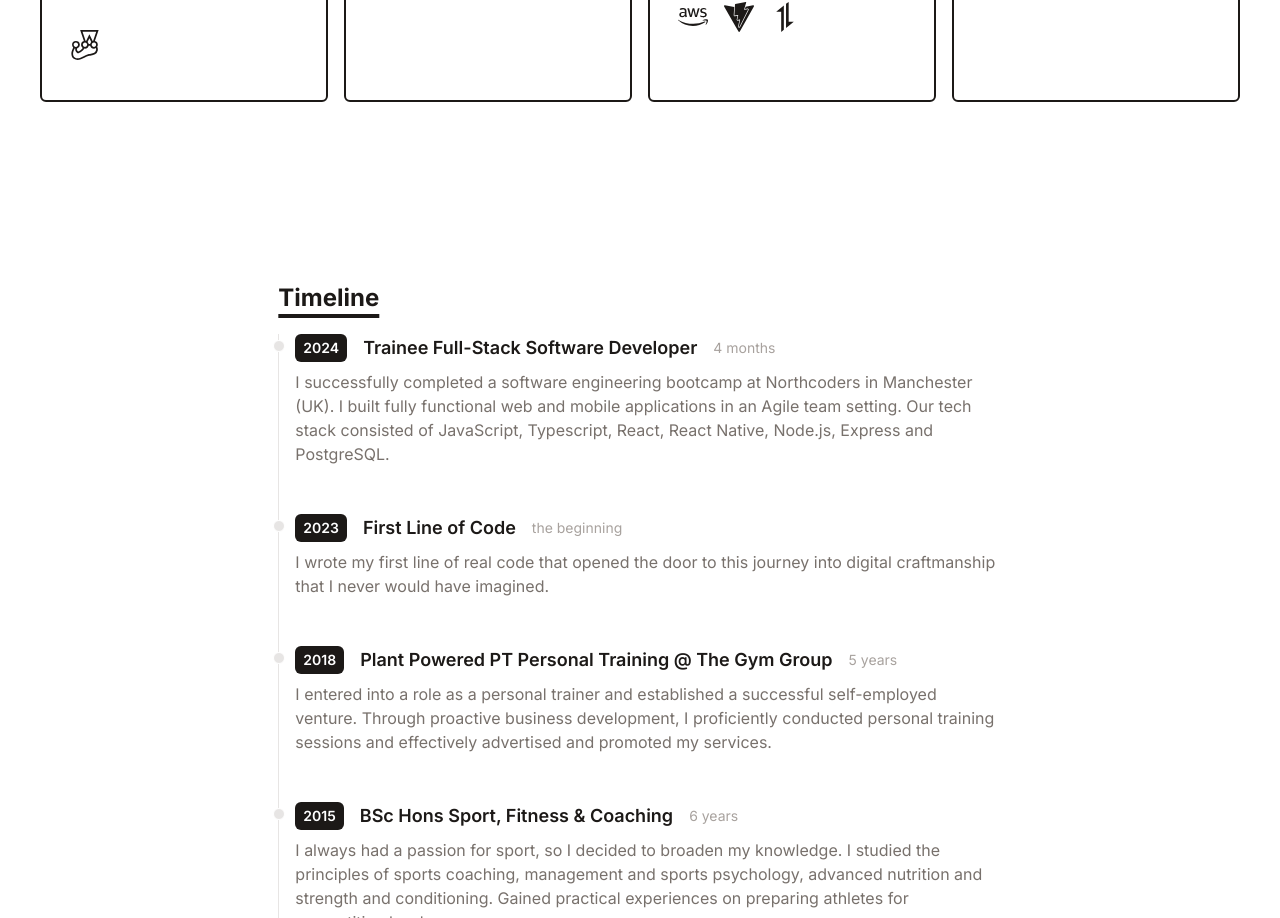
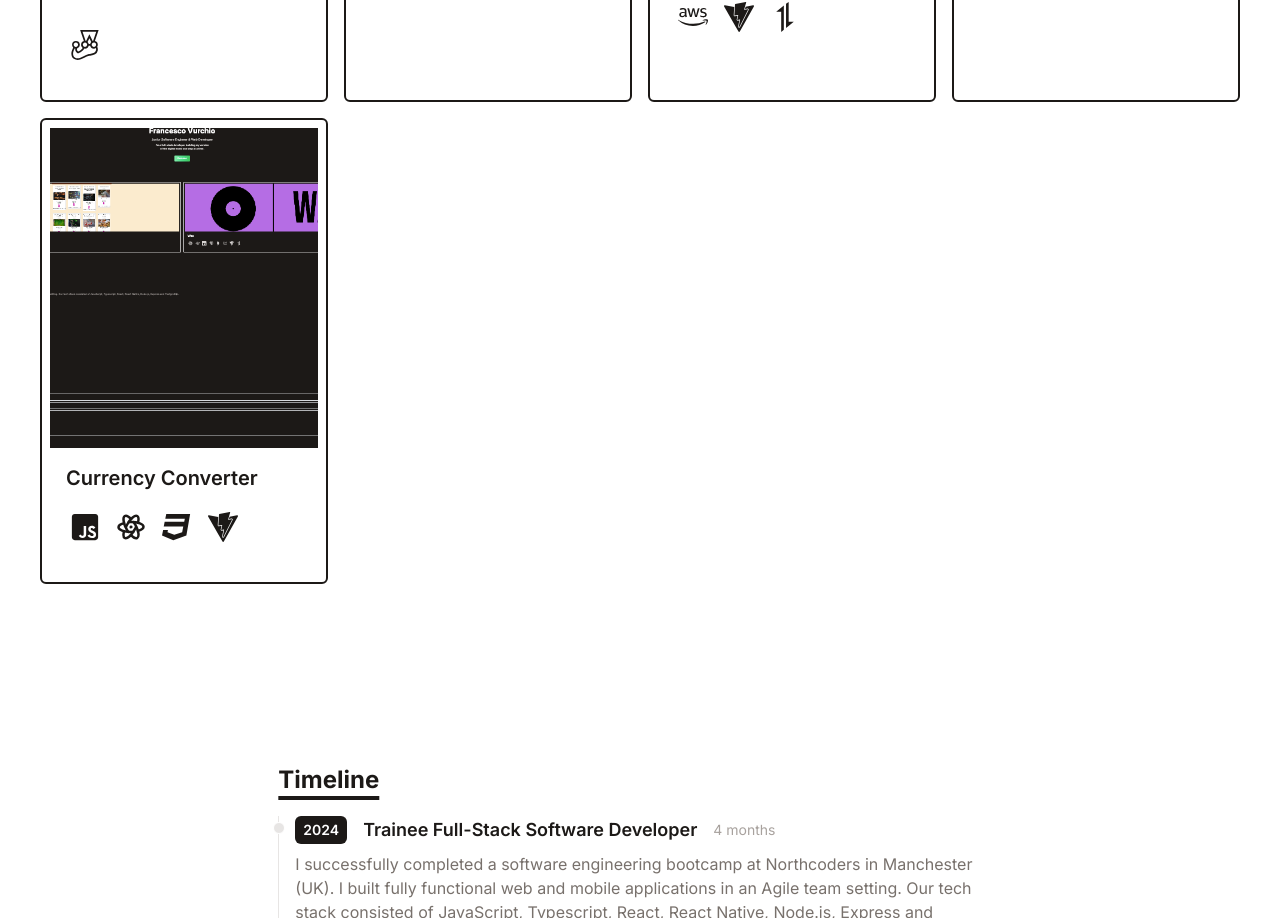
Before and after one commit to munaciella/personal-portfolio, a React (Vite) app: page / in a window 1280 px wide. Shown: the part 990-1908 px from the top of the page. Built offline with nearby package versions, Linux system fonts and the light colour scheme.

Commit message:
add a project to portfolio

```diff
--- a/src/data/portfolio.tsx
+++ b/src/data/portfolio.tsx
@@ -47,4 +47,10 @@ export default [
     stack: [<FaReact />, <SiTailwindcss />, <SiTypescript />],
     link: 'https://github.com/munaciella/personal-portfolio',
   },
+  {
+    title: 'Currency Converter',
+    imgUrl: '/assets/Portfolio.png',
+    stack: [<FaJsSquare />, <TbBrandReactNative />, <FaCss3 />, <SiVite />],
+    link: 'https://github.com/munaciella/currency-converter',
+  },
 ];
```
